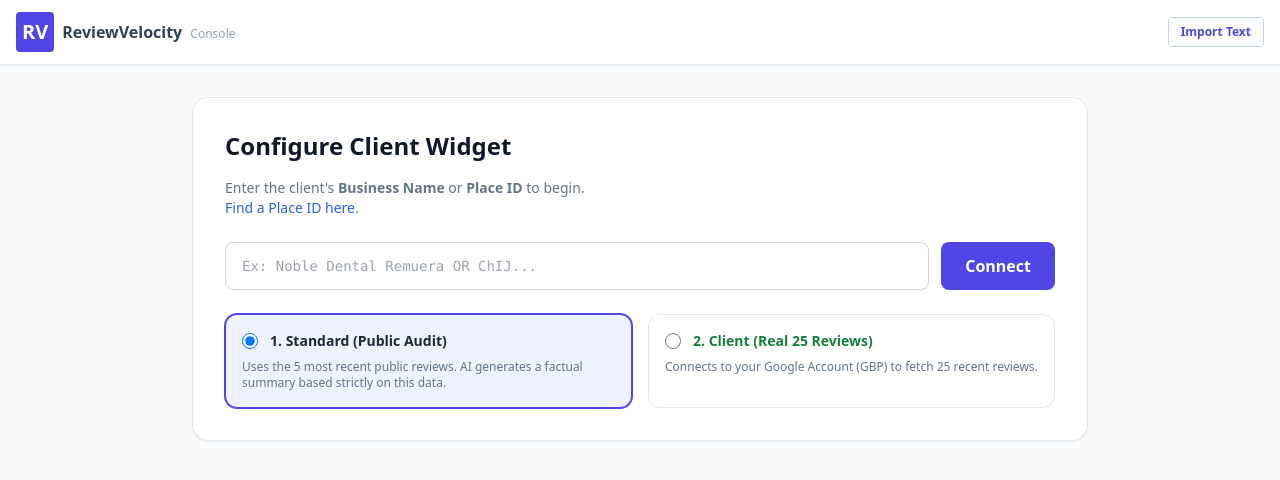
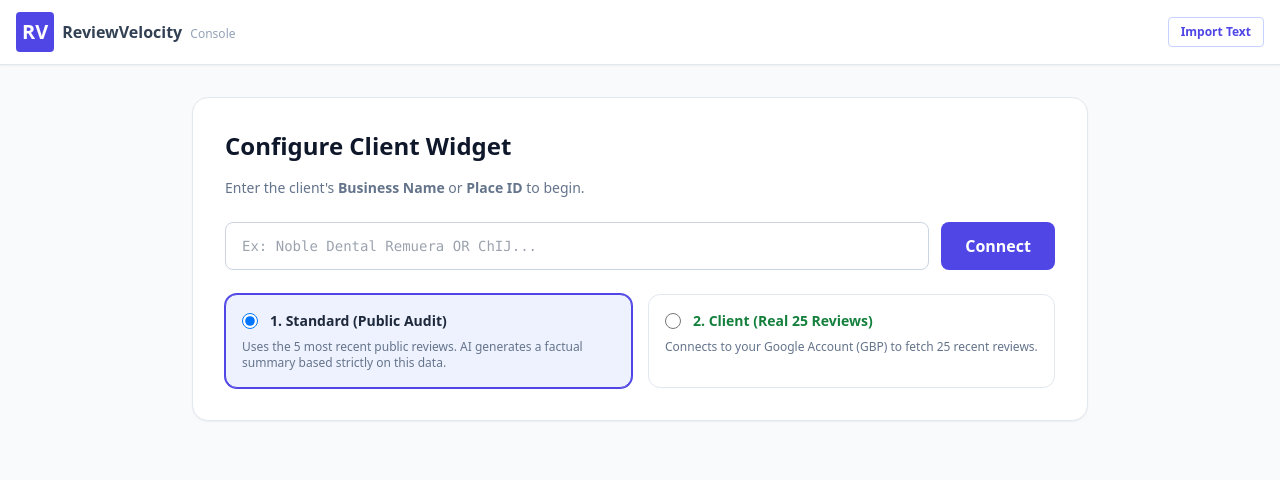
Before and after one commit to shanew71/review-velocity-app, a React (Vite) app: page / in a window 1280 px wide. Shown: the top 480 px of the page. Built offline with nearby package versions, Linux system fonts and the light colour scheme; no server answers.

Commit message:
Update App.tsx

```diff
--- a/App.tsx
+++ b/App.tsx
@@ -14,15 +14,11 @@ const INITIAL_PROFILE: BusinessProfile = {
 };
 
 const App: React.FC = () => {
-  // View Mode State
   const [viewMode, setViewMode] = useState<ViewMode>('dashboard');
-
-  // Data State
   const [profile, setProfile] = useState<BusinessProfile>(INITIAL_PROFILE);
   const [reviews, setReviews] = useState<ReviewData[]>([]);
   const [stats, setStats] = useState<BusinessStats | null>(null);
   const [loading, setLoading] = useState<boolean>(false);
-
   const [connectionTier, setConnectionTier] = useState<'demo' | 'live_pro'>('demo');
 
   const [placeIdInput, setPlaceIdInput] = useState('');
@@ -31,7 +27,6 @@ const App: React.FC = () => {
   const [embedType, setEmbedType] = useState<'static' | 'live'>('static');
   const [showEmbedModal, setShowEmbedModal] = useState(false);
   const [errorMsg, setErrorMsg] = useState<string | null>(null);
-
   const [showImportModal, setShowImportModal] = useState(false);
   const [rawReviewText, setRawReviewText] = useState('');
 
@@ -58,6 +53,7 @@ const App: React.FC = () => {
     setStats(null);
 
     try {
+      // Input can now be Name, Link, or ID
       const placeData = await fetchGooglePlaceData(input, tier, token);
 
       setProfile(placeData.profile);
@@ -177,8 +173,6 @@ const App: React.FC = () => {
             <h1 className="text-2xl font-bold text-slate-900 mb-4">Configure Client Widget</h1>
             <p className="text-slate-500 mb-6 text-sm">
               Enter the client's <strong>Business Name</strong> or <strong>Place ID</strong> to begin.
-              <br/>
-              <a href="https://developers.google.com/maps/documentation/places/web-service/place-id" target="_blank" rel="noreferrer" className="text-blue-600 hover:underline">Find a Place ID here</a>.
             </p>
 
             {errorMsg && (
```
